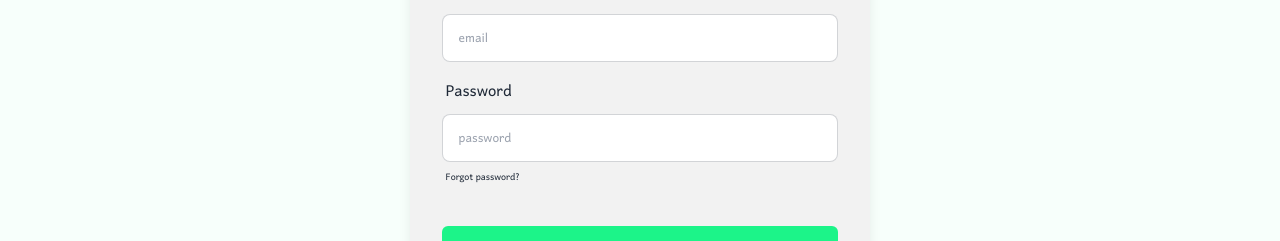
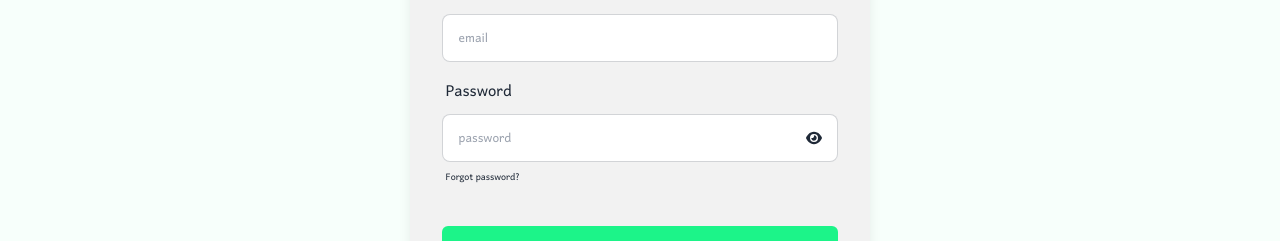
Before and after one commit to shahbaz-kamal/career-compass-website, a React (Vite) app: page /log-in in a window 1280 px wide. Shown: the part 394-635 px from the top of the page. Built offline with nearby package versions, Linux system fonts and the light colour scheme; no server answers.

Commit message:
toogling password functionality done

```diff
--- a/src/Pages/Login.jsx
+++ b/src/Pages/Login.jsx
@@ -4,10 +4,12 @@ import { Link } from "react-router-dom";
 import SectionTitle from "../Components/SectionTitle";
 import { AuthContext } from "../Provider/AuthProvider";
 import { toast } from "react-toastify";
+import { FaEye } from "react-icons/fa6";
 
 const Login = () => {
   // *declaring states
   const [error, setError] = useState(null);
+  const [isVisible, setIsVisible] = useState(true);
   // *getting data from context API
   const { googleSignInUser, loginUser } = useContext(AuthContext);
   // *google sign in functions
@@ -34,6 +36,13 @@ const Login = () => {
         setError(err.message);
         toast.warn(`${err.message}`);
       });
+  };
+
+  //   *toggling password field
+
+  const handleToggle = () => {
+    const dummy = !isVisible;
+    setIsVisible(dummy);
   };
 
   return (
@@ -69,17 +78,21 @@ const Login = () => {
               required
             />
           </div>
-          <div className="form-control">
+          <div className="form-control relative">
             <label className="label">
               <span className="text-base md:text-xl">Password</span>
             </label>
             <input
               name="password"
-              type="password"
+              type={isVisible ? "password" : "text"}
               placeholder="password"
               className="input input-bordered"
               required
             />
+
+            <div onClick={handleToggle} className="absolute right-4 bottom-12">
+              <FaEye></FaEye>
+            </div>
             <label className="label">
               <a href="#" className="label-text-alt link link-hover">
                 Forgot password?
--- a/src/Pages/Register.jsx
+++ b/src/Pages/Register.jsx
@@ -4,10 +4,12 @@ import { FcGoogle } from "react-icons/fc";
 import SectionTitle from "../Components/SectionTitle";
 import { AuthContext } from "../Provider/AuthProvider";
 import { toast } from "react-toastify";
+import { FaEye } from "react-icons/fa6";
 
 const Register = () => {
   // *declaring states & navigation functions
   const [error, setError] = useState(null);
+  const [isVisible, setIsVisible] = useState(true);
   const navigate = useNavigate();
   // *getting data from context API
   const { googleSignInUser, registerUser, manageProfileUser } =
@@ -59,6 +61,13 @@ const Register = () => {
         setError(err.message);
         toast(`${err.message}`);
       });
+  };
+
+  //   *toggling password field
+
+  const handleToggle = () => {
+    const dummy = !isVisible;
+    setIsVisible(dummy);
   };
   return (
     <div className="flex items-center justify-center flex-col min-h-screen pb-10">
@@ -117,18 +126,22 @@ const Register = () => {
               required
             />
           </div>
-          <div className="form-control">
+          <div className="form-control relative">
             <label className="label">
               <span className="text-base md:text-xl">Password</span>
             </label>
             <input
               name="password"
-              type="password"
+              type={isVisible ? "password" : "text"}
               placeholder="password"
               className="input input-bordered"
               required
             />
+            <div onClick={handleToggle} className="absolute right-4 bottom-4 ">
+              <FaEye></FaEye>
+            </div>
           </div>
+
           <div className="form-control mt-6">
             <button className=" bg-color-primary font-bold text-black rounded-md py-3 px-4 hover:bg-color-secondary hover:border-color-secondary transition duration-300">
               Register
```
